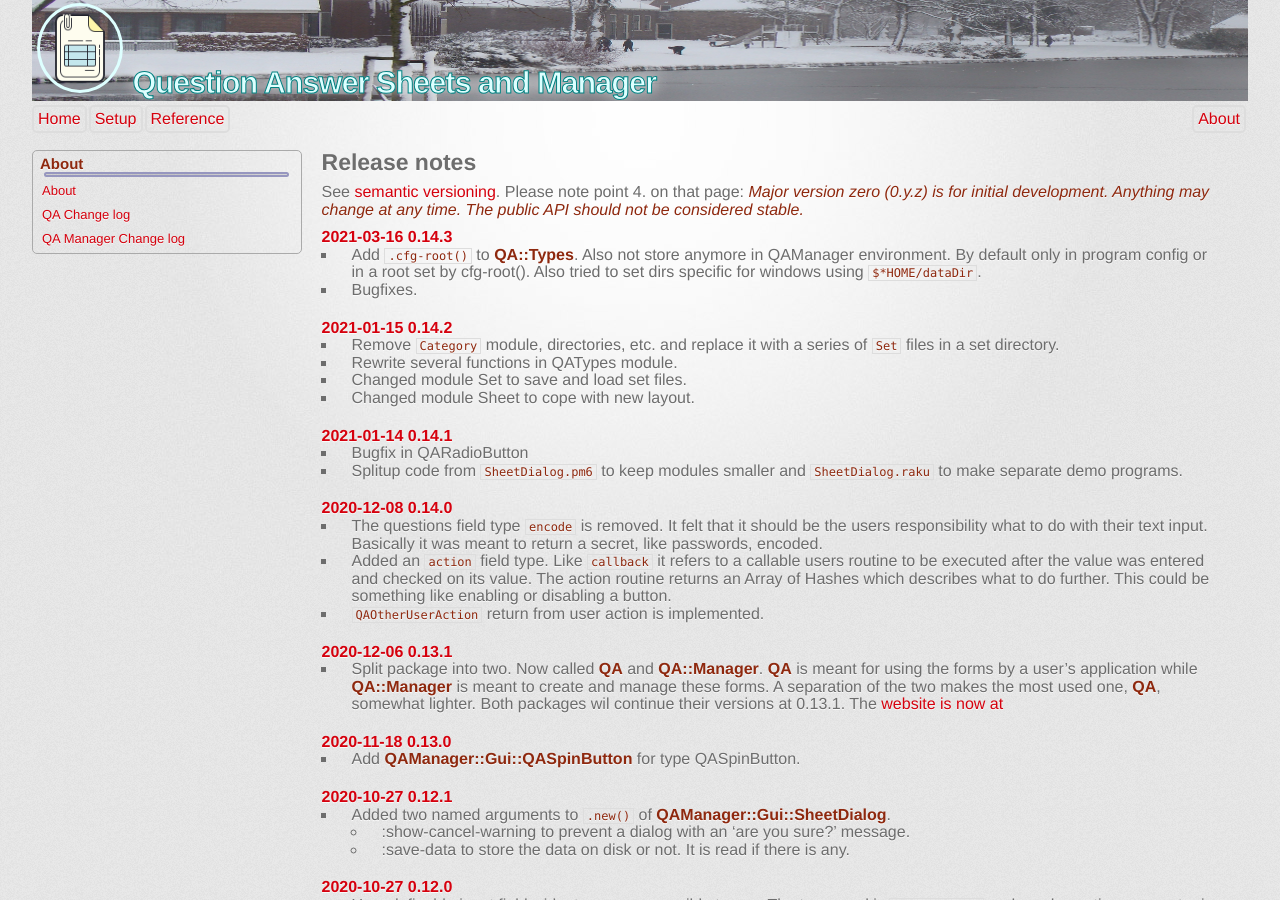
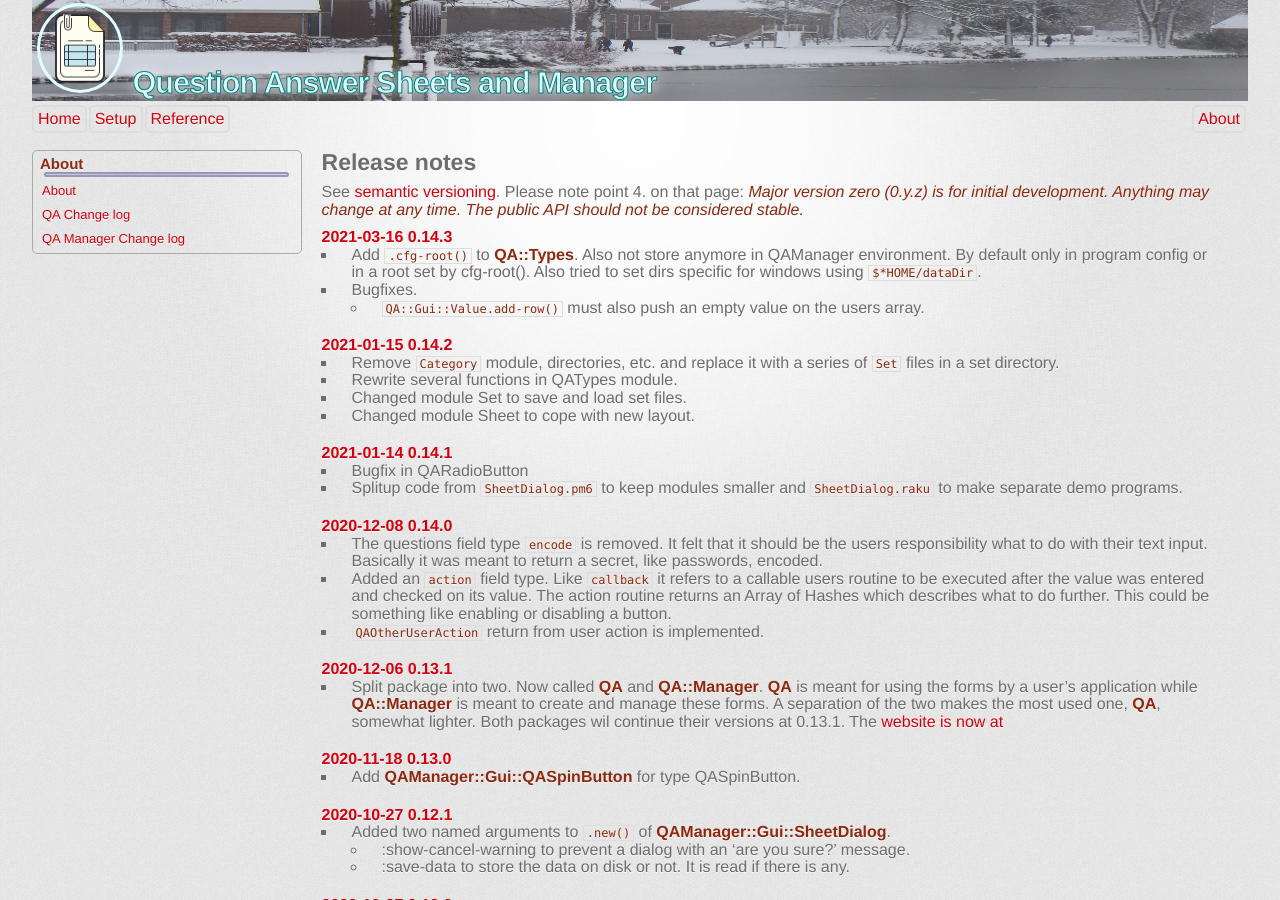
Before and after one commit to MARTIMM/question-answer, a Jekyll site: the page built from docs/content-docs/about/QA-release-notes.md, in a window 1280 px wide and 900 px high. Built offline with Jekyll 4.4.1, drawn with Linux system fonts in a browser that asks for light colours; some web fonts are replaced.

Commit message:
bug; QA::Gui::Value.add-row() must also push an empty value on the users array.

```diff
--- a/docs/content-docs/about/QA-release-notes.md
+++ b/docs/content-docs/about/QA-release-notes.md
@@ -11,6 +11,7 @@ See [semantic versioning](http://semver.org/). Please note point 4. on that page
 #### 2021-03-16 0.14.3
 * Add `.cfg-root()` to **QA::Types**. Also not store anymore in QAManager environment. By default only in program config or in a root set by cfg-root(). Also tried to set dirs specific for windows using `$*HOME/dataDir`.
 * Bugfixes.
+  * `QA::Gui::Value.add-row()` must also push an empty value on the users array.
 
 #### 2021-01-15 0.14.2
 * Remove `Category` module, directories, etc. and replace it with a series of `Set` files in a set directory.
```
Also changed, not shown: 1 other file.
